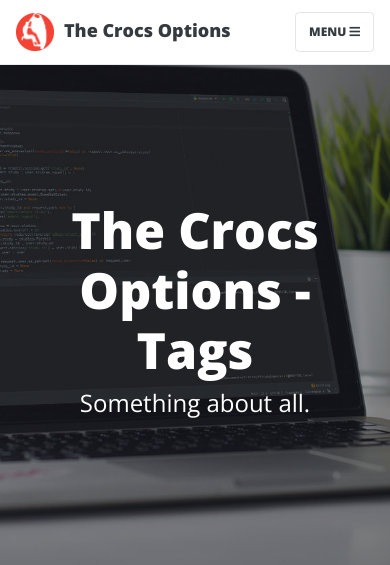
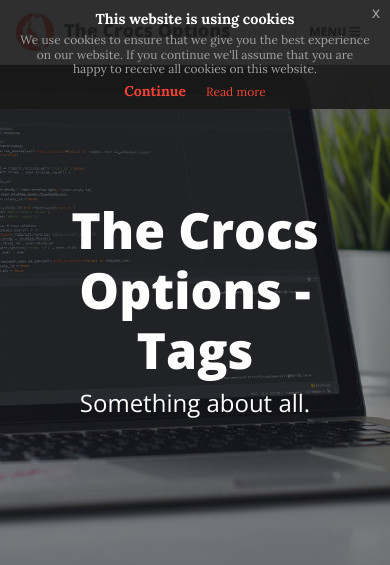
Before and after one commit to ciotto/ciotto.github.io, a Django app: page /ci8/tags.html in a window 390 px wide. Shown: the top 565 px of the page. Run offline with Django 3.2, Linux system fonts and the light colour scheme; parts of the project's set-up code (start-up, migrations or seed data) failed here and were passed over; some libraries are stand-ins or nearby versions.

Commit message:
add cookies policy

```diff
--- /dev/null
+++ b/sites/ci8/static/ci8/css/jquery-eu-cookie-law-popup.css
@@ -0,0 +1,124 @@
+.clearfix {
+	clear: both;
+}
+
+.eupopup-container {
+	background-color: rgba(25, 25, 25, 0.9);
+	color: #efefef;
+	padding: 5px 20px;
+	font-size: 12px;
+	line-height: 1.2em;
+	text-align: center;
+	display: none;
+	z-index: 9999999;
+}
+
+.eupopup-container-top,
+.eupopup-container-fixedtop {
+	position: absolute;
+	top: 0; left: 0; right: 0;
+}
+
+.eupopup-container-fixedtop {
+	position: fixed;
+}
+
+.eupopup-container-bottom {
+	position: fixed;
+	bottom: 0; left: 0; right: 0;
+}
+
+.eupopup-container-bottomleft {
+	position: fixed;
+	bottom: 10px;
+	left: 10px;
+	width: 300px;
+}
+
+.eupopup-container-bottomright {
+	position: fixed;
+	bottom: 10px;
+	right: 10px;
+	width: 300px;
+}
+
+.eupopup-closebutton {
+	font-size: 16px;
+	font-weight: 100;
+	line-height: 1;
+	color: #a2a2a2;
+	filter: alpha(opacity=20);
+	position: absolute;
+	font-family: helvetica, arial, verdana, sans-serif;
+	top: 0; right: 0;
+	padding: 5px 10px;
+}
+.eupopup-closebutton:hover,
+.eupopup-closebutton:active {
+	color: #fff;
+	text-decoration: none;
+}
+
+.eupopup-head {
+	font-size: 1.2em;
+	font-weight: bold;
+	padding: 7px;
+	color: #fff;
+}
+
+.eupopup-body {
+	color: #a2a2a2;
+}
+
+.eupopup-buttons {
+	padding: 7px 0 5px 0;
+}
+
+.eupopup-button_1 {
+	color: #f6a21d;
+	font-weight: bold;
+	font-size: 14px;
+}
+
+.eupopup-button_2 {
+	color: #f6a21d;
+	font-weight: normal;
+	font-size: 12px;
+}
+
+.eupopup-button {
+	margin: 0 10px;
+}
+
+.eupopup-button:hover,
+.eupopup-button:focus {
+	text-decoration: underline;
+	color: #f6a21d;
+}
+
+body .eupopup-color-inverse {
+	color: #000;
+	background-color: rgba(255, 255, 255, 0.9);
+}
+
+body .eupopup-color-inverse .eupopup-head {
+	color: #000;
+}
+
+body .eupopup-style-compact {
+	text-align: left;
+	padding: 8px 30px 7px 20px;
+	line-height: 15px;
+}
+
+body .eupopup-style-compact .eupopup-head,
+body .eupopup-style-compact .eupopup-body,
+body .eupopup-style-compact .eupopup-buttons {
+	display: inline;
+	padding: 0;
+	margin: 0;
+}
+
+body .eupopup-style-compact .eupopup-button {
+	margin: 0 5px;
+}
--- a/sites/ci8/static/ci8/css/style.css
+++ b/sites/ci8/static/ci8/css/style.css
@@ -107,3 +107,9 @@
 .container.md table {
     width: 100%;
 }
+.eupopup-button {
+    color: #f44336;
+}
+.eupopup-button:hover, .eupopup-button:focus {
+    color: #fff;
+}
--- a/sites/ci8/templates/ci8/base_site.html
+++ b/sites/ci8/templates/ci8/base_site.html
@@ -76,6 +76,7 @@
 
     <!-- Custom styles for this template -->
     <link href="{% static 'ci8/css/clean-blog.min.css' %}" rel="stylesheet">
+    <link href="{% static 'ci8/css/jquery-eu-cookie-law-popup.css' %}" rel="stylesheet">
     <link href="{% static 'ci8/css/style.css' %}" rel="stylesheet">
     {% block extra-style %}{% endblock %}
 </head>
@@ -155,6 +156,7 @@
 <!-- Bootstrap core JavaScript -->
 <script src="{% static 'vendor/jquery/jquery.min.js' %}"></script>
 <script src="{% static 'vendor/bootstrap/js/bootstrap.bundle.min.js' %}"></script>
+<script src="{% static 'ci8/js/jquery-eu-cookie-law-popup.js' %}"></script>
 
 <!-- Custom scripts for this template -->
 <script src="{% static 'ci8/js/clean-blog.min.js' %}"></script>
--- a/sites/ci8/urls.py
+++ b/sites/ci8/urls.py
@@ -9,5 +9,6 @@
     url(r'^%s$' % views.multiple_choice_test_omr_page['path'], views.multiple_choice_test_omr),
     url(r'^%s$' % views.mod_wsgi_error_page['path'], views.mod_wsgi_error),
     url(r'^%s$' % views.tags_page['path'], views.tags),
+    url(r'^%s$' % views.cookies_policy_page['path'], views.cookies_policy),
     url(r'^sitemap.xml$', views.sitemap),
 ]
--- a/sites/ci8/views.py
+++ b/sites/ci8/views.py
@@ -120,6 +120,47 @@
     'changefreq': 'monthly',
     'priority': 0.8,
 }
+cookies_policy_page = {
+    'path': 'cookies-policy.html',
+    'lastmod': '2020-01-17',
+    'changefreq': 'yearly',
+    'priority': 0.7,
+    'cookies': {
+        'needed': [
+            {
+
+                'name': 'EU_COOKIE_LAW_CONSENT',
+                'provider': '.ci8.it',
+                'purpose': 'Stores the consent status of the user\'s cookies for the current domain.',
+                'expiration': '1 year',
+            },
+        ],
+        'preferences': [
+        ],
+        'statistics': [
+            {
+                'name': '_ga',
+                'provider': '.ci8.it',
+                'purpose': 'Register a unique ID used to generate statistical data on how the visitor uses the website.',
+                'expiration': '2 years',
+            },
+            {
+                'name': '_gat',
+                'provider': '.ci8.it',
+                'purpose': 'Used by Google Analytics to limit the frequency of requests.',
+                'expiration': '1 day',
+            },
+            {
+                'name': '_gid',
+                'provider': '.ci8.it',
+                'purpose': 'Register a unique ID used to generate statistical data on how the visitor uses the website.',
+                'expiration': '1 day',
+            },
+        ],
+        'marketing': [
+        ],
+    }
+}
 pages = [
     home_page,
     about_me_page,
@@ -216,10 +257,17 @@
     return render_to_response('ci8/tags.html', ctx, context_instance=RequestContext(request))
 
 
+@staticview(path=cookies_policy_page['path'])
+def cookies_policy(request):
+    ctx = cookies_policy_page
+
+    return render_to_response('cookies/cookies.html', ctx)
+
+
 @staticview(path='sitemap.xml')
 def sitemap(request):
     ctx = {
-        'pages': pages + [tags_page],
+        'pages': pages + [tags_page, cookies_policy_page],
     }
 
     return render_to_response('ci8/sitemap.xml', ctx, content_type='application/xml')
```
Also changed, not shown: sites/ci8/templates/cookies/cookies.html (added, +68 -0 lines), sites/ci8/templates/cookies/table.html (added, +20 -0 lines), sites/ci8/static/ci8/js/jquery-eu-cookie-law-popup.js (added).
